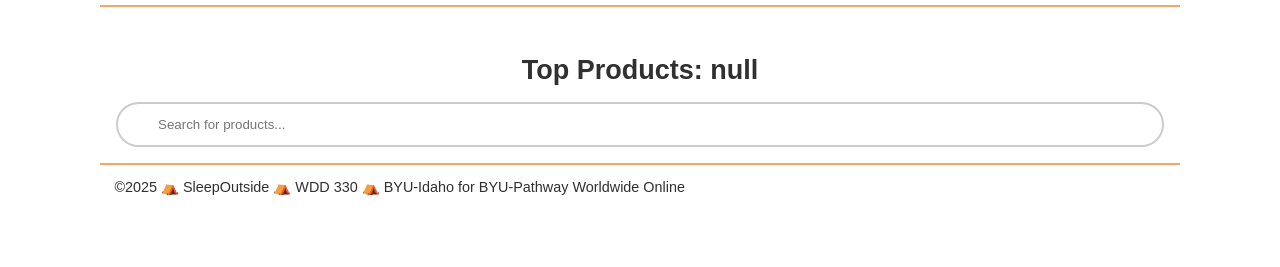
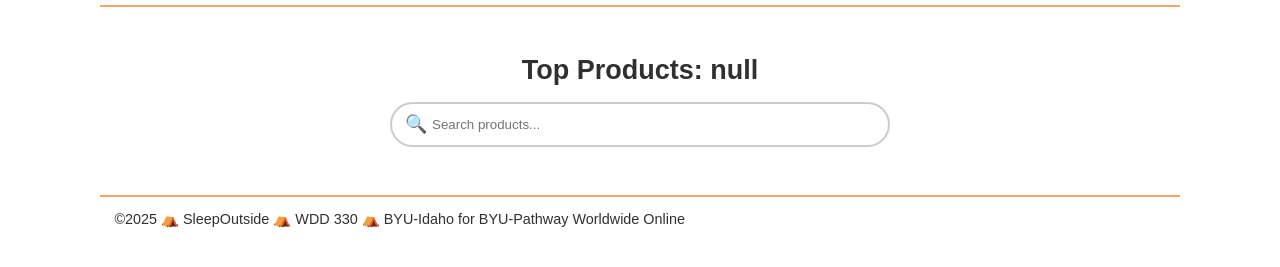
Before and after one commit to amomoh6392/sleep-outside-team17, a website built with Vite: page src/product_listing/index.html in a window 1280 px wide. Shown: the part 71-338 px from the top of the page. Built offline with nearby package versions, Linux system fonts and the light colour scheme; no server answers.

Commit message:
fixing message incase the product searche does not exist

```diff
--- a/src/js/ProductList.mjs
+++ b/src/js/ProductList.mjs
@@ -36,6 +36,11 @@
             .toLowerCase()
             .includes(searchTerm.toLowerCase()) || product.Brand.Name.toLowerCase().includes(searchTerm.toLowerCase())
      );
-    this.renderList(filteredProducts);
+     if (filteredProducts.length > 0){
+        this.renderList(filteredProducts);
+     } else {
+         this.listElement.innerHTML = `<p class="no-results">No products found matching your search.</p>`
+     }
+
  }
 }
--- a/src/product_listing/index.html
+++ b/src/product_listing/index.html
@@ -12,7 +12,14 @@
     <main class="divider">
       <section class="products">
         <h2 id="product-list-title">Top Products</h2>
-        <input type="text" id="product-search" placeholder="Search for products..." />
+      <div class="search-container">
+        <span class="search-icon">🔍</span>
+        <input
+            type="text"
+            id="product-search"
+            placeholder="Search products..."
+        />
+      </div>
         <ul class="product-list"></ul>
       </section>
     </main>
```
